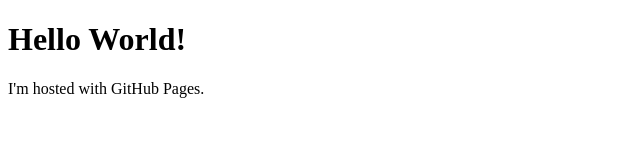
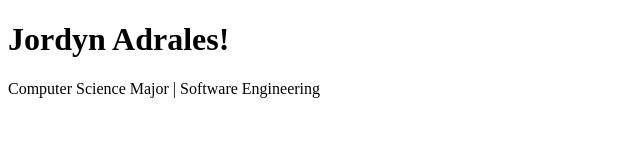
Before and after one commit to jadrales/jadrales.github.io, a plain HTML site: page index.html in a window 1280 px wide. Shown: the whole page, without its empty margins (0-640 px from the left). Drawn offline with Linux system fonts and the light colour scheme.

Commit message:
Update index.html

```diff
--- a/index.html
+++ b/index.html
@@ -1,7 +1,7 @@
 <!DOCTYPE html>
 <html>
 <body>
-  <h1> Hello World! </h1>
-  <p> I'm hosted with GitHub Pages. </p>
+  <h1> Jordyn Adrales! </h1>
+  <p> Computer Science Major | Software Engineering </p>
 </body>
 </html>
```
